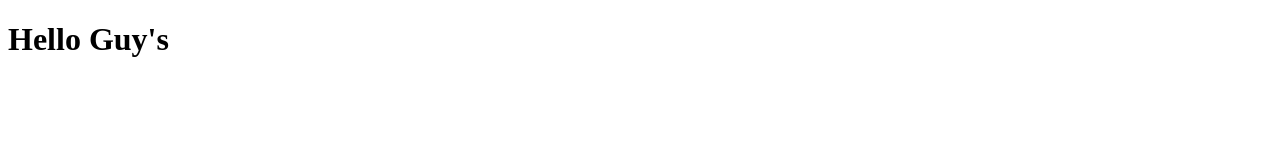
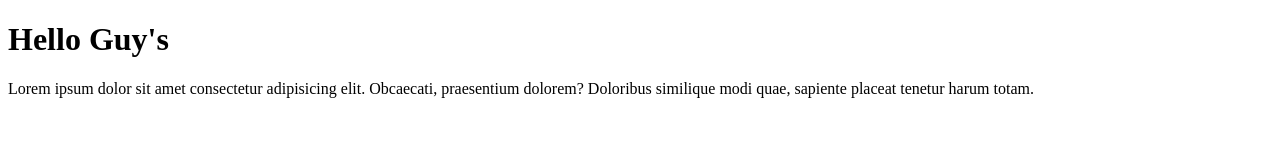
Before and after one commit to MAURYA61/learn-git, a plain HTML site: page index.html in a window 1280 px wide. Drawn offline with Linux system fonts and the light colour scheme.

Commit message:
add a paragraph

```diff
--- a/index.html
+++ b/index.html
@@ -7,5 +7,6 @@
 </head>
 <body>
     <h1>Hello Guy's</h1>
+    <p>Lorem ipsum dolor sit amet consectetur adipisicing elit. Obcaecati, praesentium dolorem? Doloribus similique modi quae, sapiente placeat tenetur harum totam.</p>
 </body>
 </html>
```
